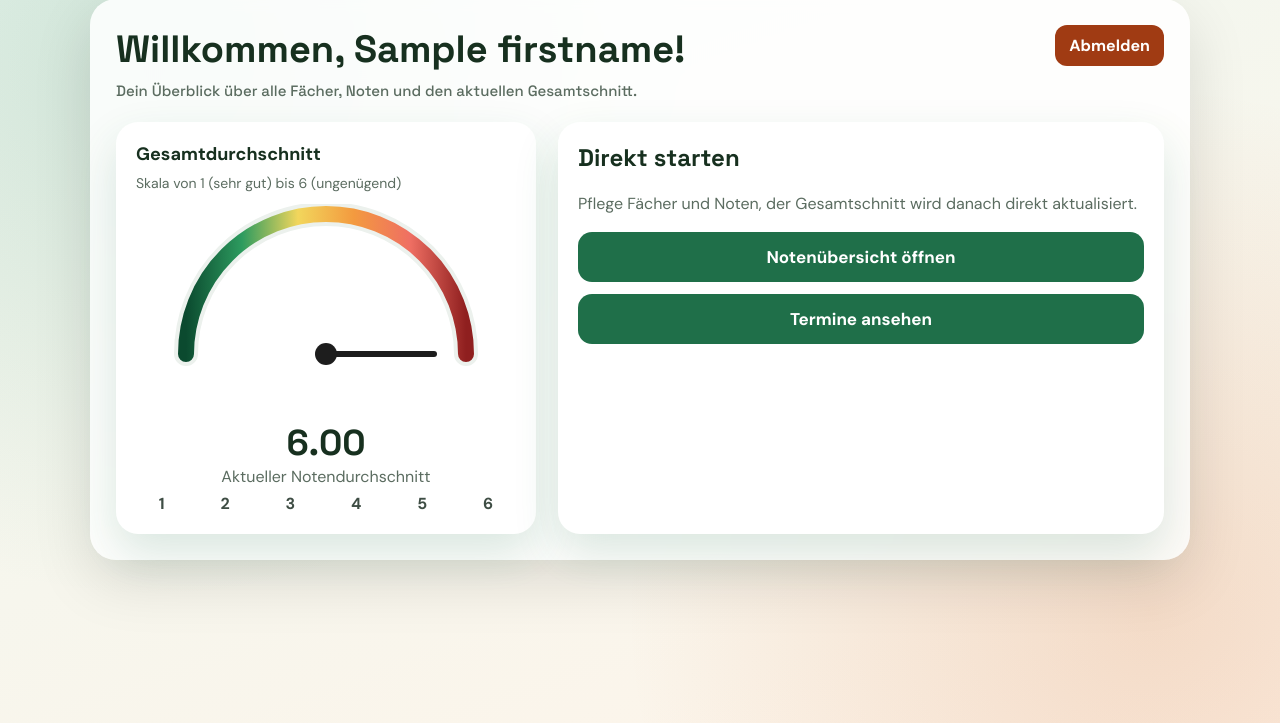
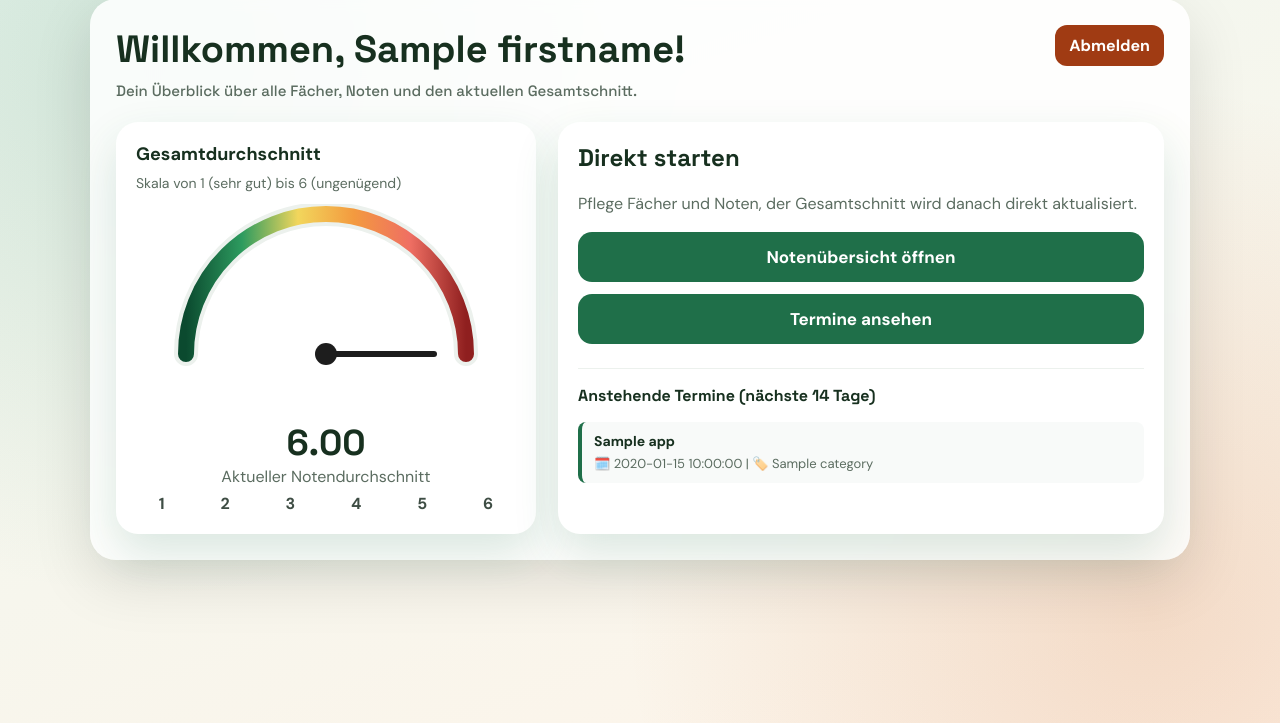
Before and after one commit to erik2604/Schulmanager-fuer-Fachschueler, a Flask app: template templates/menue.html in a window 1280 px wide. Shown: the part 27-750 px from the top of the page. Run offline with Flask 3, Linux system fonts and the light colour scheme; the template is opened without the code that fills it: most values are stand-ins (such as "Sample title", 1, 10 or a date in 2020).

Commit message:
Anstehende Termine bei Menüseite (14 Tage)

```diff
--- a/main.py
+++ b/main.py
@@ -1,5 +1,5 @@
 #Hauptprogramm
-from datetime import datetime
+from datetime import datetime, timedelta
 
 from flask import Flask, render_template, request, redirect, url_for, session, flash
 from werkzeug.security import generate_password_hash, check_password_hash
@@ -103,9 +103,36 @@ def menu():
     conn = get_connection()
     cursor = conn.cursor()
     overall_average = calculate_overall_average(cursor, session["user_id"])
+
+    # Anstehende Termine für die nächsten 14 Tage abrufen
+    today = datetime.now()
+    two_weeks_later = today + timedelta(days=14)
+    today_str = today.strftime("%Y-%m-%d")
+    two_weeks_later_str = two_weeks_later.strftime("%Y-%m-%d")
+
+    cursor.execute("""
+        SELECT * FROM appointments
+        WHERE user_id = ?
+        AND date >= ?
+        AND date <= ?
+        ORDER BY date ASC
+    """, (session["user_id"], today_str, two_weeks_later_str))
+
+    upcoming_appointments_raw = cursor.fetchall()
     conn.close()
 
-    return render_template("menue.html", overall_average=overall_average, firstname=session.get("firstname"))
+    upcoming_appointments = []
+    for app in upcoming_appointments_raw:
+        app_dict = dict(app)
+        if app_dict["date"]:
+            try:
+                date_obj = datetime.strptime(app_dict["date"], "%Y-%m-%d")
+                app_dict["date"] = date_obj.strftime("%d/%m/%Y")
+            except ValueError:
+                pass
+        upcoming_appointments.append(app_dict)
+
+    return render_template("menue.html", overall_average=overall_average, firstname=session.get("firstname"), upcoming_appointments=upcoming_appointments)
 
 #Terminübersicht
 @app.route("/termine")
--- a/templates/menue.html
+++ b/templates/menue.html
@@ -289,6 +289,22 @@
               <button class="primary-btn" type="submit">Termine ansehen</button>
             </form>
           </div>
+
+          <div style="margin-top: 24px; border-top: 1px solid #ecf1ed; padding-top: 16px;">
+            <h3 style="font-family: 'Space Grotesk', 'Segoe UI', sans-serif; margin-top: 0; font-size: 16px;">Anstehende Termine (nächste 14 Tage)</h3>
+            {% if upcoming_appointments %}
+              <ul style="list-style: none; padding: 0; margin: 0; display: flex; flex-direction: column; gap: 8px;">
+              {% for app in upcoming_appointments %}
+                <li style="background: #f8faf9; padding: 10px 12px; border-radius: 8px; border-left: 4px solid var(--cta);">
+                  <strong style="display: block; font-size: 14px; margin-bottom: 2px;">{{ app.title }}</strong>
+                  <span style="font-size: 13px; color: var(--muted);">🗓️ {{ app.date }}{% if app.category %} | 🏷️ {{ app.category }}{% endif %}</span>
+                </li>
+              {% endfor %}
+              </ul>
+            {% else %}
+              <p style="font-size: 14px; color: var(--muted); margin: 0;">Keine anstehenden Termine in den nächsten 14 Tagen.</p>
+            {% endif %}
+          </div>
         </article>
       </section>
     </main>
```
Also changed, not shown: schulmanager.db.
